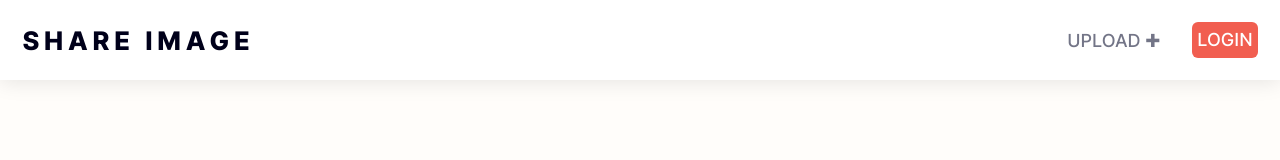
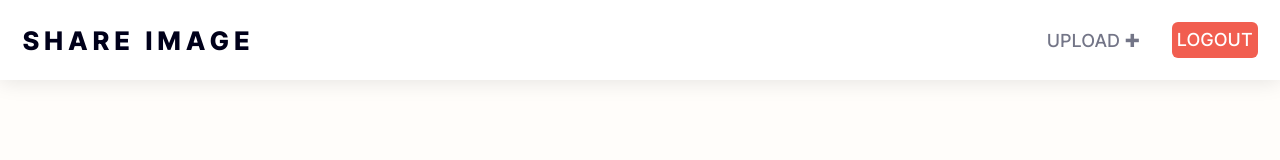
Before and after one commit to anshal1/atg-backend-s-frontend, a React (Create React App) app: page /reset/password/1 in a window 1280 px wide. Shown: the top 160 px of the page. Built offline with nearby package versions, Linux system fonts and the light colour scheme; no server answers; the HTML template or start-up script is replaced by a standard one.

Commit message:
changes in code

```diff
--- a/src/Context/State.js
+++ b/src/Context/State.js
@@ -39,9 +39,9 @@ const State = (props) => {
       user();
     }
      // eslint-disable-next-line
-  }, [token_cookie]);
+  }, [document.cookie, token_cookie]);
   return (
-    <Context.Provider value={{ token_cookie, settoken_cookie, alert, setalert, User, page, setpage }}>
+    <Context.Provider value={{ token_cookie, settoken_cookie, alert, setalert, User, page, setpage, user }}>
       {props.children}
     </Context.Provider>
   )
--- a/src/Pages/Image/ImageHolder.jsx
+++ b/src/Pages/Image/ImageHolder.jsx
@@ -9,7 +9,7 @@ import Loader from "../Loader/Loader";
 import URL from "../URL";
 const ImageHolder = () => {
   const c = useContext(Context);
-  const { token_cookie, setalert, User, page } = c;
+  const { token_cookie, setalert, User, page, setpage } = c;
   const [nextpage, setnextPage] = useState(false);
   const [Image, setImage] = useState([]);
   const [comment, setcomment] = useState("");
@@ -17,7 +17,7 @@ const ImageHolder = () => {
   const [infinte_post_loader, setinfinite_post_loader] = useState(false);
   const Allimage = async () => {
     setinfinite_post_loader(true);
-    let url = `${URL}/all/post?limit=6&page=${page}`;
+    let url = `${URL}/all/post?limit=6&page=1`;
     let data = await fetch(url, {
       method: "POST",
       headers: {
@@ -180,15 +180,16 @@ const ImageHolder = () => {
   const comment_value = (e) => {
     setcomment(e.target.value);
   };
-  useEffect(() => {
+  useEffect( () => {
+    setpage(1);
     Allimage();
     // eslint-disable-next-line
-  }, []);
+  }, [token_cookie]);
   useEffect(() => {
     if (nextpage) {
       Allimage_infinte();
     }
-     // eslint-disable-next-line
+    // eslint-disable-next-line
   }, [page]);
   return (
     <>
--- a/src/Pages/Navbar/Navbar.jsx
+++ b/src/Pages/Navbar/Navbar.jsx
@@ -6,7 +6,7 @@ import "./navbar.css";
 const Navbar = () => {
   const navi = useNavigate();
   const c = useContext(Context);
-  const { settoken_cookie, User } = c;
+  const { settoken_cookie, token_cookie } = c;
   return (
     <>
       <div className="main_navbar_container">
@@ -27,11 +27,15 @@ const Navbar = () => {
           >
             Upload &#10010;
           </p>
-          {User?.username ? (
-            <button onClick={()=>{
-              const logout = document.cookie = `token=${null}`
-              settoken_cookie(logout);
-            }}>Logout</button>
+          {token_cookie !== "null"  ? (
+            <button
+              onClick={() => {
+                const logout = (document.cookie = `token=${null}`);
+                settoken_cookie(logout);
+              }}
+            >
+              Logout
+            </button>
           ) : (
             <button
               onClick={() => {
```
